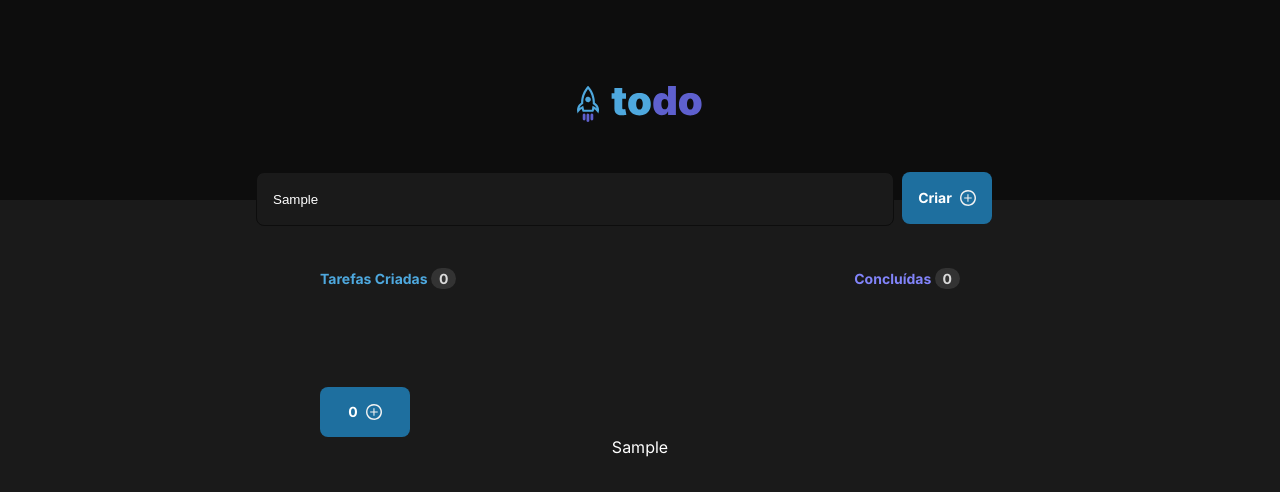
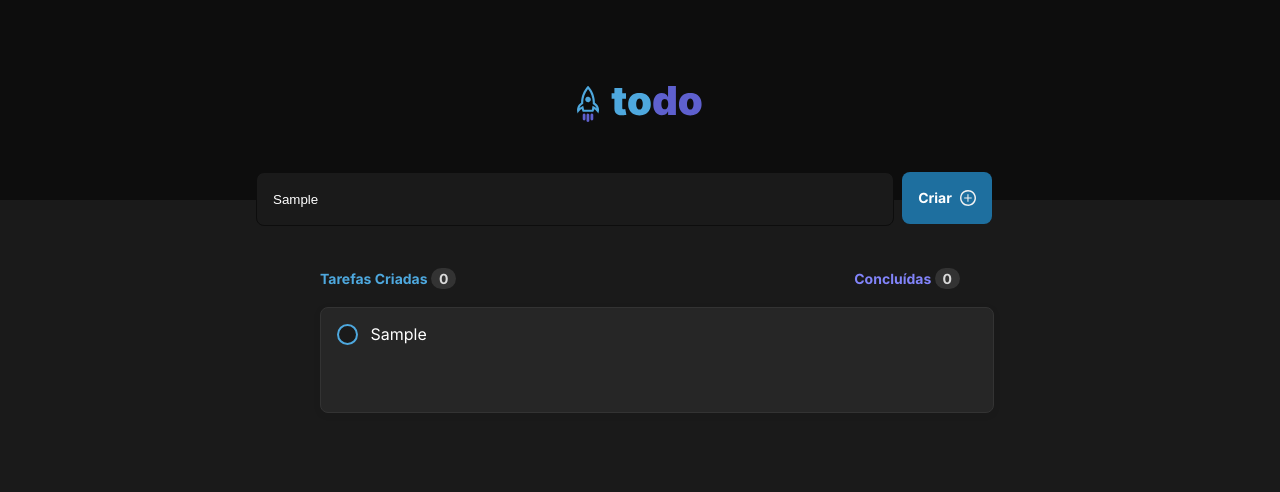
Before and after one commit to AntonioDeveloper/to-do-list, a React (Vite) app: page / in a window 1280 px wide. Both pictures are taken after typing "Sample" into the empty fields and a click on the button "Criar". Shown: the top 492 px of the page. Built offline with nearby package versions, Linux system fonts and the light colour scheme.

Commit message:
Estilização das linhas de tarefa

```diff
--- a/src/components/AddTaskBar/AddTaskBar.tsx
+++ b/src/components/AddTaskBar/AddTaskBar.tsx
@@ -25,7 +25,7 @@ export function AddTaskBar({ TaskHandler, InputChangeHandler, InputValue }: AddT
           value={InputValue}
           onChange={InputChangeHandler}
         />
-        <button type="submit" onClick={TaskHandler}>Criar</button>
+        <button type="submit" onClick={TaskHandler} className={`${styles.createTask}`}>Criar</button>
       </form>
     </>
   )
--- a/src/components/AddTaskBar/index.module.css
+++ b/src/components/AddTaskBar/index.module.css
@@ -34,7 +34,7 @@ input {
   margin-right: 8px;
 }
 
-button {
+.createTask {
   display: flex;
   flex-direction: row;
   justify-content: center;
@@ -56,11 +56,11 @@ button {
   line-height: 140%;
 }
 
-button::after {
+.createTask::after {
   content: url("../../assets/plus.svg");
   padding-top: 4px;
 }
 
-button:hover {
+.createTask:hover {
   background: var(--blue);
 }
--- a/src/components/Task/Task.tsx
+++ b/src/components/Task/Task.tsx
@@ -1,5 +1,7 @@
 import styles from './index.module.css';
 import { MouseEvent } from 'react';
+import checkMark from '../../assets/check.png';
+import trashBin from '../../assets/check.png';
 
 interface Task {
   isComplete: boolean;
@@ -14,21 +16,17 @@ interface LineTasks {
 
 export function Task({ tarefas, status }: LineTasks) {
 
-  // const btnClicked = document.querySelectorAll(`.${styles.checkMark}`);
-
-  // if (btnClicked) {
-  //   btnClicked.forEach(btn => btn?.addEventListener("click", function () {
-  //     let value = btn?.getAttribute("id");
-  //     console.log(value);
-  //   }))
-  // }
-
   return (
     <>
       {tarefas.map((tarefa, i) => {
         return (
-          <div key={i}>
-            <button className={styles.checkMark} onClick={status} id={i.toString()}>{tarefa.isComplete} {i}</button>
+          <div key={i} className={`${styles.taskLine}`}>
+            <button className={styles.checkMark} onClick={status} id={i.toString()}>
+              {
+                tarefa.isComplete == true ?
+                  <img src={checkMark} /> : <img src="" />
+              }
+            </button>
             <div className={styles.taskDescription}>{tarefa.task}</div>
           </div>
         )
--- a/src/components/Task/index.module.css
+++ b/src/components/Task/index.module.css
@@ -3,5 +3,32 @@
 }
 
 .checkMark {
-  height: 50px;
+  height: 17.45px;
+  width: 17.45px;
+
+  border-radius: 50px;
+  border: 2px solid var(--blue);
+  background: var(--gray-600);
 }
+
+.checkMark img {
+  margin-bottom: 0;
+}
+
+.taskLine {
+  width: 100%;
+  height: 72px;
+
+  display: flex;
+  flex-direction: row;
+  align-items: flex-start;
+  padding: 16px;
+  gap: 12px;
+
+  background: #262626;
+  /* Gray 400 */
+
+  border: 1px solid #333333;
+  box-shadow: 0px 2px 8px rgba(0, 0, 0, 0.06);
+  border-radius: 8px;
+}
--- a/src/components/TasksContainer/TasksContainer.tsx
+++ b/src/components/TasksContainer/TasksContainer.tsx
@@ -47,6 +47,7 @@ export function TasksContainer() {
 
     setChoosenTask(idEl);
     tasksArray[idEl].isComplete = !tasksArray[idEl].isComplete;
+    console.log(idEl)
     console.log(tasksArray[idEl])
 
   }
--- a/src/components/TasksContainer/index.module.css
+++ b/src/components/TasksContainer/index.module.css
@@ -40,7 +40,7 @@ section {
 
 .tasks {
   text-align: center;
-  padding: 100px 0;
+  padding: 20px 0;
 }
 
 .tasks img {
```
Also changed, not shown: src/assets/check.png (added), src/assets/trash.png (added).
